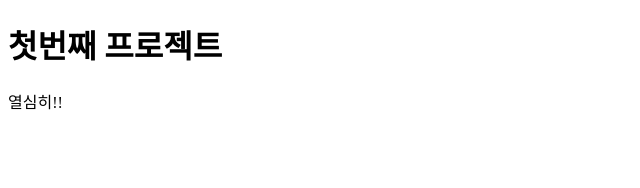
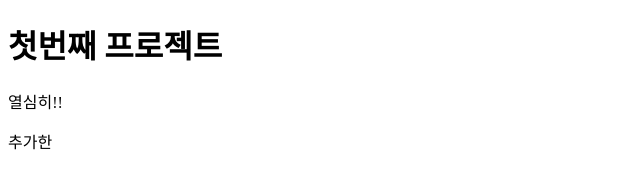
Before and after one commit to mega-dongin/first-dongin-project, a plain HTML site: page index.html in a window 1280 px wide. Shown: the full height of the page, 0-640 px from the left. Drawn offline with Linux system fonts and the light colour scheme.

Commit message:
second commit

```diff
--- a/index.html
+++ b/index.html
@@ -11,5 +11,6 @@
     <h1>첫번째 프로젝트</h1>
     <P> 열심히!!</P>
 
+    <h> 추가한</h>
 </body>
 </html>
```
